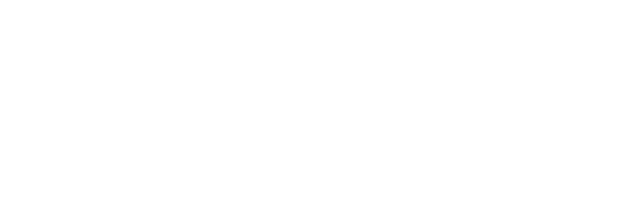
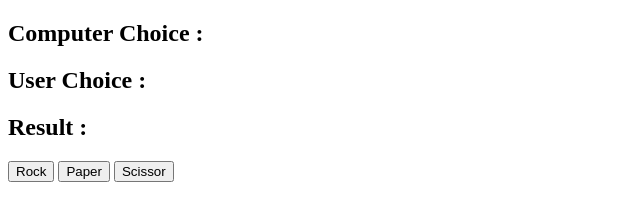
Before and after one commit to yash251/rock-paper-scissors-js, a plain HTML site: page index.html in a window 1280 px wide. Shown: the whole page, without its empty margins (0-640 px from the left). Drawn offline with Linux system fonts and the light colour scheme.

Commit message:
html layout

```diff
--- a/index.html
+++ b/index.html
@@ -8,7 +8,13 @@
 </head>
 <body>
 
+    <h2>Computer Choice : <span id="computer-choice" ></span></h2>
+    <h2>User Choice : <span id="user-choice" ></span></h2>
+    <h2>Result : <span id="result" ></span></h2>
 
+    <button id="rock">Rock</button>
+    <button id="paper">Paper</button>
+    <button id="scissor">Scissor</button>
 
     <script src="index.js"></script>
 </body>
```
